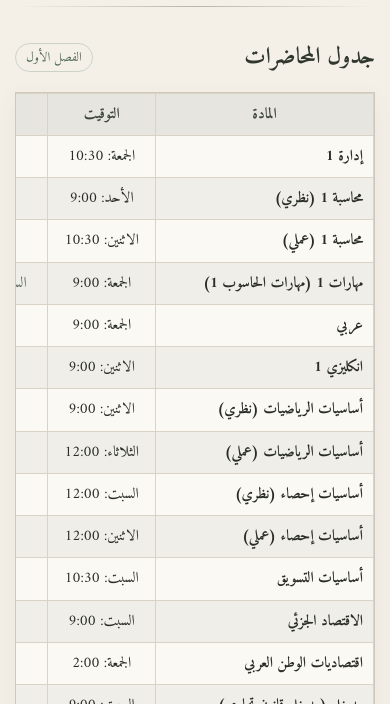
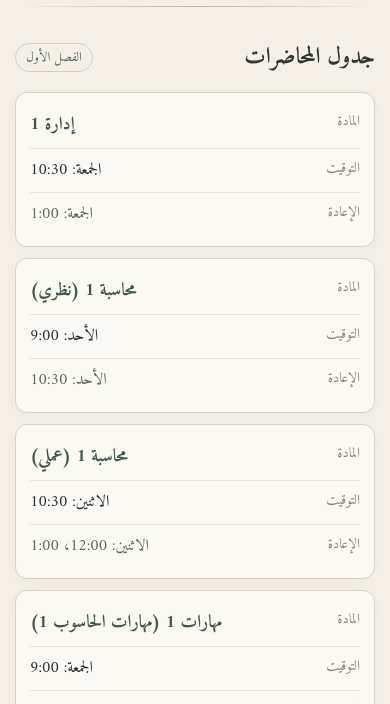
Before and after one commit to rodimhmed/loop, a plain HTML site: page index.html in a window 390 px wide. Shown: the part 140-844 px from the top of the page. Drawn offline with Linux system fonts and the light colour scheme.

Commit message:
Redesign mobile timetable as cards

```diff
--- a/style.css
+++ b/style.css
@@ -270,3 +270,120 @@ button, input, a {
     transform: none;
   }
 }
+
+
+/* Mobile: replace horizontal timetable with readable cards */
+@media (max-width: 650px) {
+
+  html, body {
+    max-width: 100%;
+    overflow-x: clip;
+  }
+
+  .table-wrap {
+    width: 100%;
+    overflow: visible;
+    border: 0;
+    background: transparent;
+    box-shadow: none;
+  }
+
+  .schedule-table {
+    display: block;
+    width: 100%;
+    min-width: 0;
+    border: 0;
+    border-collapse: separate;
+    font-size: 16px;
+  }
+
+  .schedule-table thead {
+    display: none;
+  }
+
+  .schedule-table tbody {
+    display: grid;
+    grid-template-columns: minmax(0, 1fr);
+    gap: 11px;
+  }
+
+  .schedule-table tbody tr {
+    display: grid;
+    grid-template-columns: minmax(0, 1fr);
+    padding: 9px 14px;
+    background: #fbf9f4;
+    border: 1px solid #d8d2c7;
+    border-radius: 12px;
+    box-shadow: 0 3px 12px #514a3808;
+  }
+
+  .schedule-table tbody tr:nth-child(even) {
+    background: #fbf9f4;
+  }
+
+  .schedule-table tbody tr:hover {
+    background: #fbf9f4;
+  }
+
+  .schedule-table td,
+  .schedule-table td:first-child {
+    display: flex;
+    align-items: flex-start;
+    justify-content: space-between;
+    gap: 12px;
+    width: 100%;
+    min-width: 0;
+    padding: 8px 0;
+    border: 0;
+    border-bottom: 1px solid #e9e4da;
+    text-align: right;
+    line-height: 1.7;
+    overflow-wrap: anywhere;
+  }
+
+  .schedule-table td:first-child {
+    color: #405846;
+    font-size: 18px;
+    font-weight: 700;
+  }
+
+  .schedule-table td:last-child {
+    border-bottom: 0;
+  }
+
+  .schedule-table td::before {
+    flex: 0 0 auto;
+    color: #85847b;
+    font-size: 14px;
+    font-weight: 400;
+  }
+
+  .schedule-table td:nth-child(1)::before {
+    content: "المادة";
+  }
+
+  .schedule-table td:nth-child(2)::before {
+    content: "التوقيت";
+  }
+
+  .schedule-table td:nth-child(3)::before {
+    content: "الإعادة";
+  }
+
+  .lecture-card,
+  .folder-card {
+    border-radius: 11px;
+  }
+
+  .card-actions a {
+    border-radius: 7px;
+  }
+
+  .search-box {
+    border-radius: 9px;
+  }
+
+  .site-footer {
+    width: 100%;
+  }
+}
```
